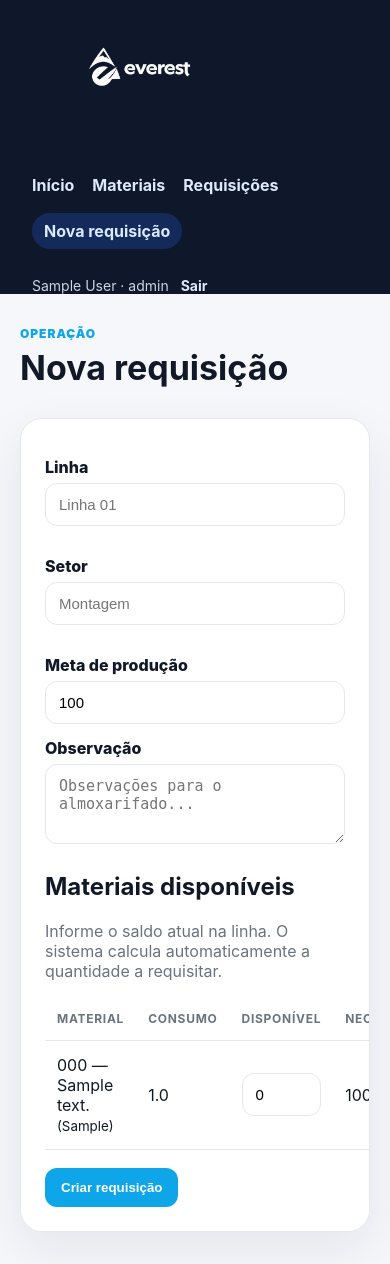
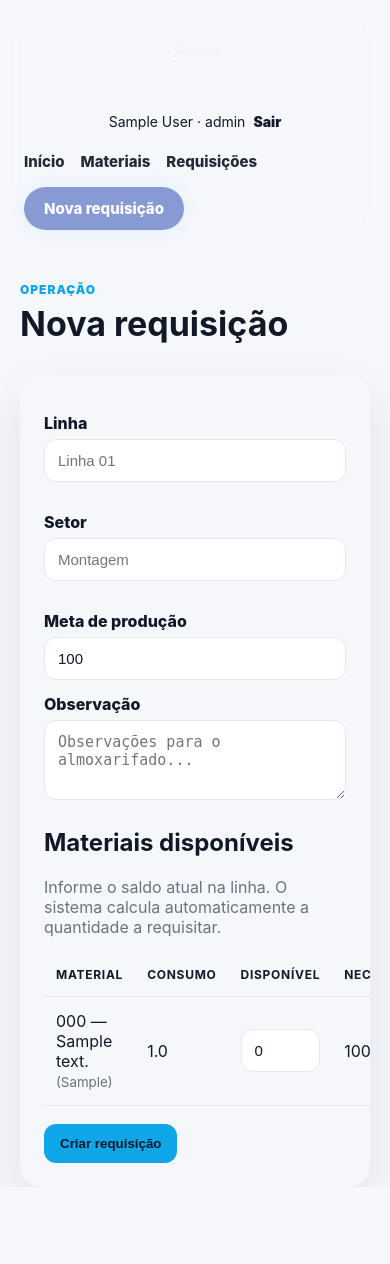
Before and after one commit to ArukyXD/requisita-facil, a Flask app: page /requisitions/new in a window 390 px wide. After the commit the page ends 1163 px from the top, so only its background shows below. Run offline with Flask 3, Linux system fonts and the light colour scheme; a user stored in the database is signed in; tables that the repository leaves empty hold one stand-in row (values such as "Sample post").

Commit message:
Update app.css

```diff
--- a/app/static/css/app.css
+++ b/app/static/css/app.css
@@ -370,3 +370,229 @@ input, textarea, select {
     display: block;
     flex-shrink: 0;
 }
+
+/* ================================
+   REQUISITA FÁCIL — UI V3 EVEREST
+   ================================ */
+
+:root[data-theme="dark"] {
+    --bg: #151818;
+    --topbar: rgba(8, 15, 32, 0.88);
+    --card: #171b1c;
+    --card-border: rgba(255, 255, 255, 0.10);
+    --text: #f3f4f6;
+    --muted: #a8b0b8;
+    --blue: #38bdf8;
+    --blue-dark: #075985;
+    --hero-1: #071d39;
+    --hero-2: #075f8f;
+}
+
+:root[data-theme="light"] {
+    --bg: #f4f8fb;
+    --topbar: rgba(255, 255, 255, 0.86);
+    --card: #ffffff;
+    --card-border: rgba(15, 23, 42, 0.12);
+    --text: #102033;
+    --muted: #5d6b7a;
+    --blue: #0284c7;
+    --blue-dark: #0369a1;
+    --hero-1: #dff4ff;
+    --hero-2: #7dd3fc;
+}
+
+html {
+    background: var(--bg);
+}
+
+body {
+    background: var(--bg) !important;
+    color: var(--text);
+    opacity: 0;
+}
+
+html.app-loaded body {
+    opacity: 1;
+    transition: opacity .12s ease-in;
+}
+
+/* Topbar glass */
+.topbar {
+    min-height: 78px;
+    padding: 0 72px;
+    background: var(--topbar) !important;
+    backdrop-filter: blur(18px);
+    -webkit-backdrop-filter: blur(18px);
+    border-bottom: 1px solid var(--card-border);
+    display: flex;
+    align-items: center;
+    gap: 48px;
+    position: sticky;
+    top: 0;
+    z-index: 50;
+}
+
+/* Logo */
+.brand {
+    display: flex;
+    align-items: center;
+    text-decoration: none;
+    flex-shrink: 0;
+}
+
+.brand-logo {
+    width: 124px;
+    height: auto;
+    object-fit: contain;
+    display: block;
+}
+
+/* Menu */
+.main-nav,
+.topbar nav {
+    display: flex;
+    align-items: center;
+    gap: 28px;
+    flex: 1;
+}
+
+.main-nav a,
+.topbar nav a {
+    color: var(--text);
+    font-size: 15px;
+    font-weight: 800;
+    text-decoration: none;
+    opacity: .92;
+    transition: .18s ease;
+}
+
+.main-nav a:hover,
+.topbar nav a:hover {
+    color: var(--blue);
+    opacity: 1;
+}
+
+.primary-link {
+    background: rgba(30, 64, 175, 0.55) !important;
+    color: #ffffff !important;
+    padding: 12px 20px !important;
+    border-radius: 999px !important;
+    box-shadow: 0 0 22px rgba(56, 189, 248, 0.12);
+}
+
+.primary-link:hover {
+    background: var(--blue-dark) !important;
+}
+
+/* Área direita */
+.topbar-actions {
+    display: flex;
+    align-items: center;
+    gap: 18px;
+    flex-shrink: 0;
+}
+
+.theme-toggle {
+    border: 1px solid var(--card-border);
+    background: var(--card);
+    color: var(--text);
+    padding: 9px 14px;
+    border-radius: 999px;
+    font-weight: 800;
+    cursor: pointer;
+    transition: .18s ease;
+}
+
+.theme-toggle:hover {
+    border-color: var(--blue);
+    color: var(--blue);
+}
+
+.user-chip {
+    color: var(--text);
+    font-size: 14px;
+    display: flex;
+    align-items: center;
+    gap: 8px;
+}
+
+.user-chip a {
+    color: var(--text);
+    font-weight: 900;
+    text-decoration: none;
+}
+
+.user-chip a:hover {
+    color: var(--blue);
+}
+
+/* Container central */
+.container {
+    max-width: 1180px;
+    margin: 0 auto;
+    padding-top: 34px;
+}
+
+/* Hero/dashboard */
+.hero {
+    border-radius: 28px !important;
+    background: linear-gradient(135deg, var(--hero-1), var(--hero-2)) !important;
+    box-shadow: 0 24px 70px rgba(0, 0, 0, .28);
+    border: 1px solid rgba(255, 255, 255, 0.08);
+}
+
+/* Cards e tabelas */
+.card,
+.stat-card,
+.panel,
+.table-card {
+    background: var(--card) !important;
+    border: 1px solid var(--card-border) !important;
+    color: var(--text) !important;
+}
+
+.card *,
+.stat-card *,
+.panel *,
+.table-card * {
+    color: inherit;
+}
+
+small,
+.muted,
+.table th {
+    color: var(--muted) !important;
+}
+
+/* Alert */
+.alert.success {
+    background: #065f46 !important;
+    color: #dcfce7 !important;
+    border-radius: 14px;
+    border: none;
+}
+
+/* Responsivo */
+@media (max-width: 900px) {
+    .topbar {
+        padding: 18px 24px;
+        gap: 22px;
+        flex-wrap: wrap;
+    }
+
+    .brand-logo {
+        width: 110px;
+    }
+
+    .main-nav,
+    .topbar nav {
+        order: 3;
+        width: 100%;
+        flex-wrap: wrap;
+        gap: 16px;
+    }
+
+    .topbar-actions {
+        margin-left: auto;
+    }
+}
```
